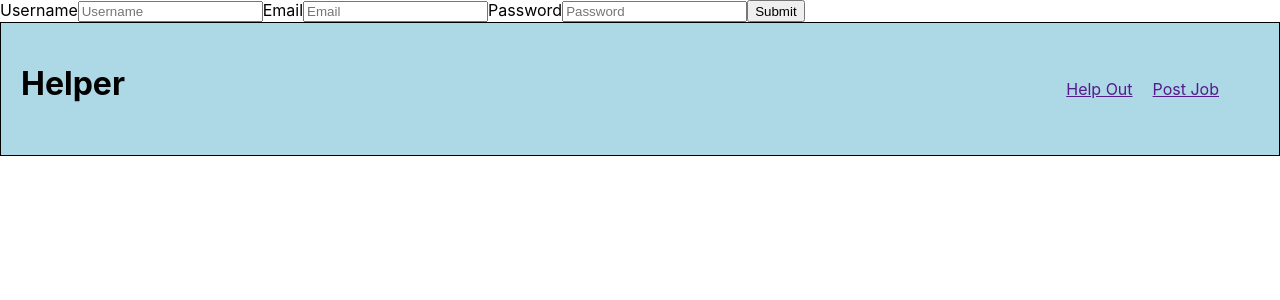
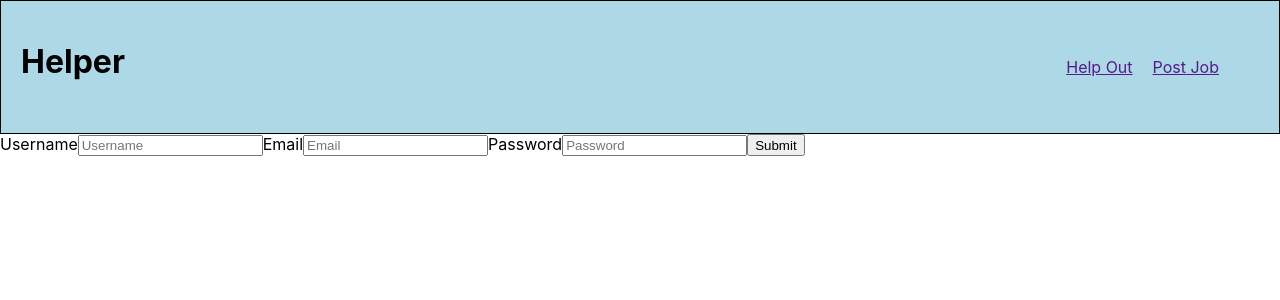
Before and after one commit to devmunro/helper-project, a React (Create React App) app: page / in a window 1280 px wide. Shown: the top 300 px of the page. Built offline with nearby package versions, Linux system fonts and the light colour scheme.

Commit message:
fix issue with getting Form

```diff
--- a/src/App.js
+++ b/src/App.js
@@ -1,12 +1,13 @@
 import './App.css';
-import Form from './components/Form/Form';
+import Form from './Components/Form/Form';
 import NavBar from './Components/NavBar/navBar';
 
 function App() {
   return (
     <div className="App">
+      <NavBar/>
       <Form />
-      <NavBar/>
+
     </div>
   );
 }
--- a/src/components/Form/Form.js
+++ b/src/components/Form/Form.js
@@ -1,7 +1,7 @@
 import React, { useState } from "react"
 import "./Form.css";
 
-export default function Form() {
+ const Form = () => {
     const initialValues = { username: "", email: "", password: "" };
     const [formValues, setFormValues] = useState(initialValues)
 
@@ -31,3 +31,5 @@ export default function Form() {
         </form>
     )
 }
+
+export default Form;
```
